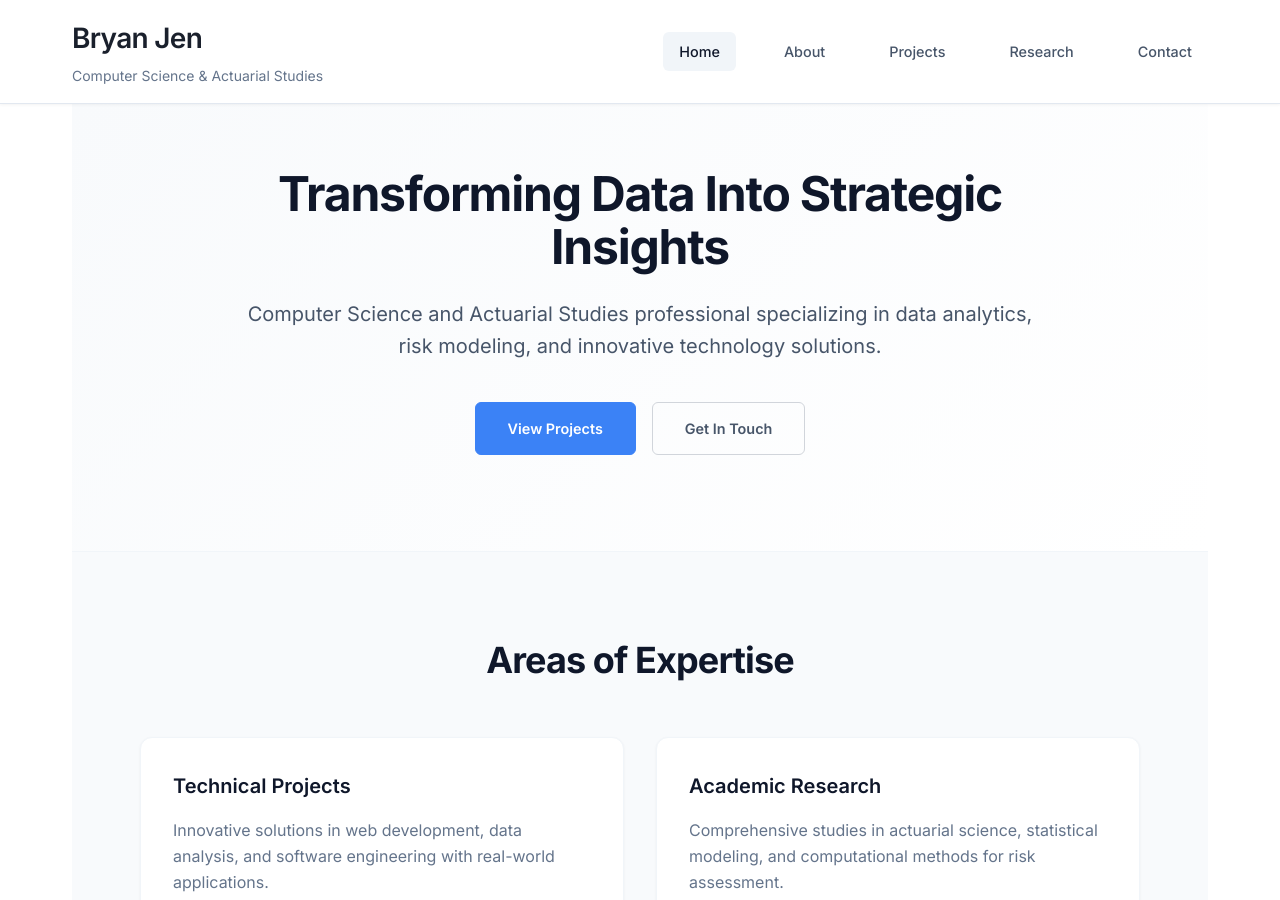
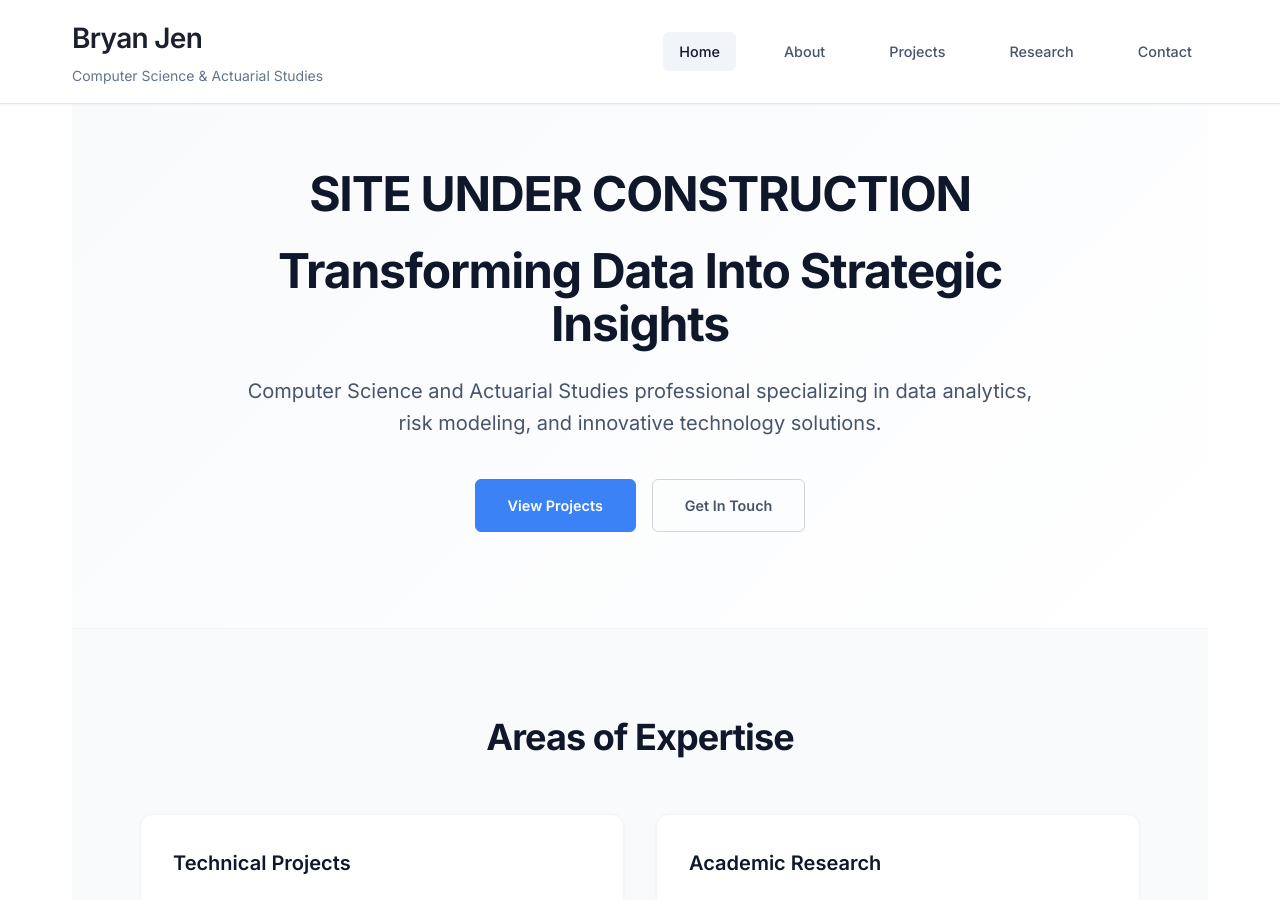
Before and after one commit to bryan890115/bryan890115.github.io, a Jekyll site: the page index.html, which Jekyll copies as it is, in a window 1280 px wide and 900 px high. Built offline with Jekyll 4.4.1, drawn with Linux system fonts in a browser that asks for light colours.

Commit message:
Update hero title to 'SITE UNDER CONSTRUCTION'

```diff
--- a/index.html
+++ b/index.html
@@ -27,7 +27,8 @@
     <main>
         <section class="hero">
             <div class="hero-content">
-                <h1 class="hero-title">Transforming Data Into Strategic Insights</h1>
+                <h1 class="hero-title">SITE UNDER CONSTRUCTION </h1>
+                <h1 class="hero-title">Transforming Data Into Strategic Insights </h1>
                 <p class="hero-subtitle">Computer Science and Actuarial Studies professional specializing in data analytics, risk modeling, and innovative technology solutions.</p>
                 <div class="hero-cta">
                     <a href="pages/projects.html" class="btn-primary">View Projects</a>
```
